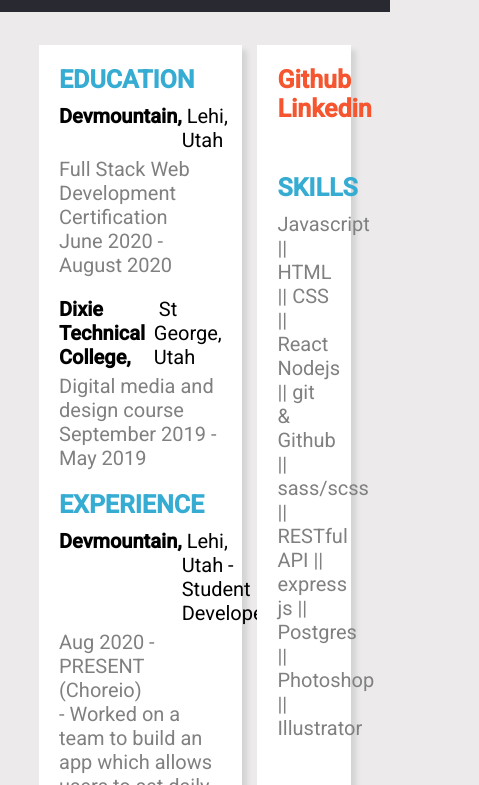
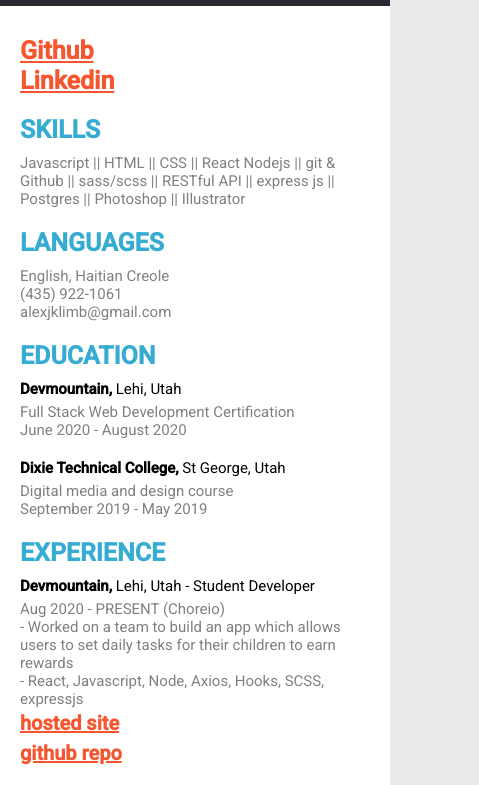
Before and after one commit to alexjklimb/alexjklimb.github.io, a plain HTML site: page index.html in a window 390 px wide. Shown: the part 85-870 px from the top of the page, 479 px wide, since content can reach past the window. Drawn offline with Linux system fonts and the light colour scheme.

Commit message:
media queries

```diff
--- a/index.html
+++ b/index.html
@@ -30,32 +30,32 @@
         <span class="inline"><h4>Devmountain, </h4><p class="head"> &nbsp;Lehi, Utah - Student Developer</p></span>
         <p>Aug  2020 - PRESENT (Choreio)</p>
         <p> - Worked on a team to build an  app which allows users to set daily tasks for their children to earn rewards</p>
-        <a class="smalllink" href=" http://64.225.32.229:6720/"> - hosted site</a>
-        <a class="smalllink" href="https://github.com/gamifiedTaskApp/wr2-gamify-app"> - github</a>
-        <p class="bottom"> - React, Javascript, Node, Axios, Hooks, SCSS, expressjs</p>
+        <p> - React, Javascript, Node, Axios, Hooks, SCSS, expressjs</p>
+        <a class="smalllink" target="_blank" href=" http://64.225.32.229:6720/"> hosted site</a>
+        <a class="smalllink bottom"   target="_blank" href="https://github.com/gamifiedTaskApp/wr2-gamify-app"> github repo</a>
 
         <p>July  2020 - Aug 2020 (RENTALZ)</p>
         <p> - An app which allows users to buy or rent vehicles</p>
-        <a class="smalllink" href="https://github.com/alexjklimb/RENTALZ"> - github</a>
-        <p class="bottom"> - React, Javascript, Node, Socket.io, Axios, Hooks, SCSS, expressjs</p>
+        <p> - React, Javascript, Node, Socket.io, Axios, Hooks, SCSS, expressjs</p>
+        <a class="smalllink bottom"  target="_blank" href="https://github.com/alexjklimb/RENTALZ"> github repo</a>
 
         <span class="inline"><h4>Desert Dream Doodles, </h4><p class="head"> &nbsp;La Verkin, Utah - Graphic designer</p></span>
         <p>May 2020</p>
         <p> - Designed the logo to be used for their website and social media pages</p>
-        <a class="smalllink" href="https://desertdreamdoodles.wixsite.com/desertdreamdoodles"> - Site</a>
-        <p class="bottom"> - Adobe Illustrator</p>
+        <p> - Adobe Illustrator</p>
+        <a class="smalllink bottom" target="_blank" href="https://desertdreamdoodles.wixsite.com/desertdreamdoodles">live site</a>
 
         <span class="inline"><h4>Look Sharp Inspections, </h4><p class="head"> &nbsp;Nevada - Graphic designer</p></span>
         <p>April 2019</p>
         <p> - Designed a  business card for their company.</p>
-        <a class="smalllink" href="https://drive.google.com/file/d/1b9HkIypcLRuEEw-CX-ofwVBtWPggiwmi/view?usp=sharing"> - Document</a>
-        <p class="bottom"> - Adobe Illustrator</p>
+        <p > - Adobe Illustrator</p>
+        <a class="smalllink bottom" target="_blank" href="https://drive.google.com/file/d/1b9HkIypcLRuEEw-CX-ofwVBtWPggiwmi/view?usp=sharing"> document</a>
 
 
       </div>
       <div class="right">
-        <a class="link" href="https://github.com/alexjklimb">Github</a>
-        <a class="link" href="https://www.linkedin.com/in/alex-klein-5925281b4/">Linkedin</a>
+        <a class="link" target="_blank" href="https://github.com/alexjklimb">Github</a>
+        <a class="link" target="_blank" href="https://www.linkedin.com/in/alex-klein-5925281b4/">Linkedin</a>
         <div class="skills"><h3>SKILLS</h3>
         <p>Javascript || HTML || CSS || React
           Nodejs || git & Github || sass/scss ||  RESTful API ||  express js || Postgres || Photoshop || Illustrator
--- a/styles.scss
+++ b/styles.scss
@@ -40,10 +40,11 @@ header{
 .container{
     display:flex;
     width:80vw;
-    height:900px;
     margin-top:130px;
     margin-left:10vw;
     justify-content:space-between;
+    flex:wrap;
+    height:1000px;
 }
 .inline{
     display:flex;
@@ -56,10 +57,11 @@ header{
     display:flex;
     flex-direction:column;
     padding:20px;
-
+    padding-right:10px;
     width:65%;
     background-color:white;
     box-shadow:5px 5px 5px lightgrey;
+    height:930px;
 }
 .right{
     display:flex;
@@ -68,8 +70,11 @@ header{
     background-color:white;
     box-shadow:5px 5px 5px lightgrey;
     padding:20px;
+    height:930px;
+
 }
 .link{
+    width:10px;
     display:flex;
     align-items:center;
     color:rgb(245, 86, 47);
@@ -77,6 +82,7 @@ header{
     font-size:25px;
     text-decoration:none;
     height:30px;
+    text-decoration:underline;
 }
 h3{
     font-size:25px;
@@ -108,4 +114,47 @@ p{
     font-size:20px;
     text-decoration:none;
     height:30px;
+    width:120px;
+    text-decoration:underline;
 }
+@media only screen and (max-width: 1047px){
+    p{
+        font-size:15px;
+    }
+    h4{
+        font-size:15px;
+    }
+    .right{
+        padding-top:40px;
+        width:40vw;
+    }
+    .left{
+        padding-top:40px;
+        width:60vw;
+    }
+    .container{
+        margin-top:80px;
+        margin-left:0;
+        height:900px;
+        width:100vw;
+    }
+}
+@media only screen and (max-width: 700px){
+    .left{
+        width:100vw;
+        height:auto;
+        padding-top:0;
+    }
+    .skills{
+        margin:20px 0px;
+    }
+    .right{
+        box-shadow:none;
+        height:auto;
+        width:100vw;
+    }
+    .container{
+        flex-direction:column-reverse;
+        height:auto;
+    }
+}
```
Also changed, not shown: styles.css, 1 other file.
